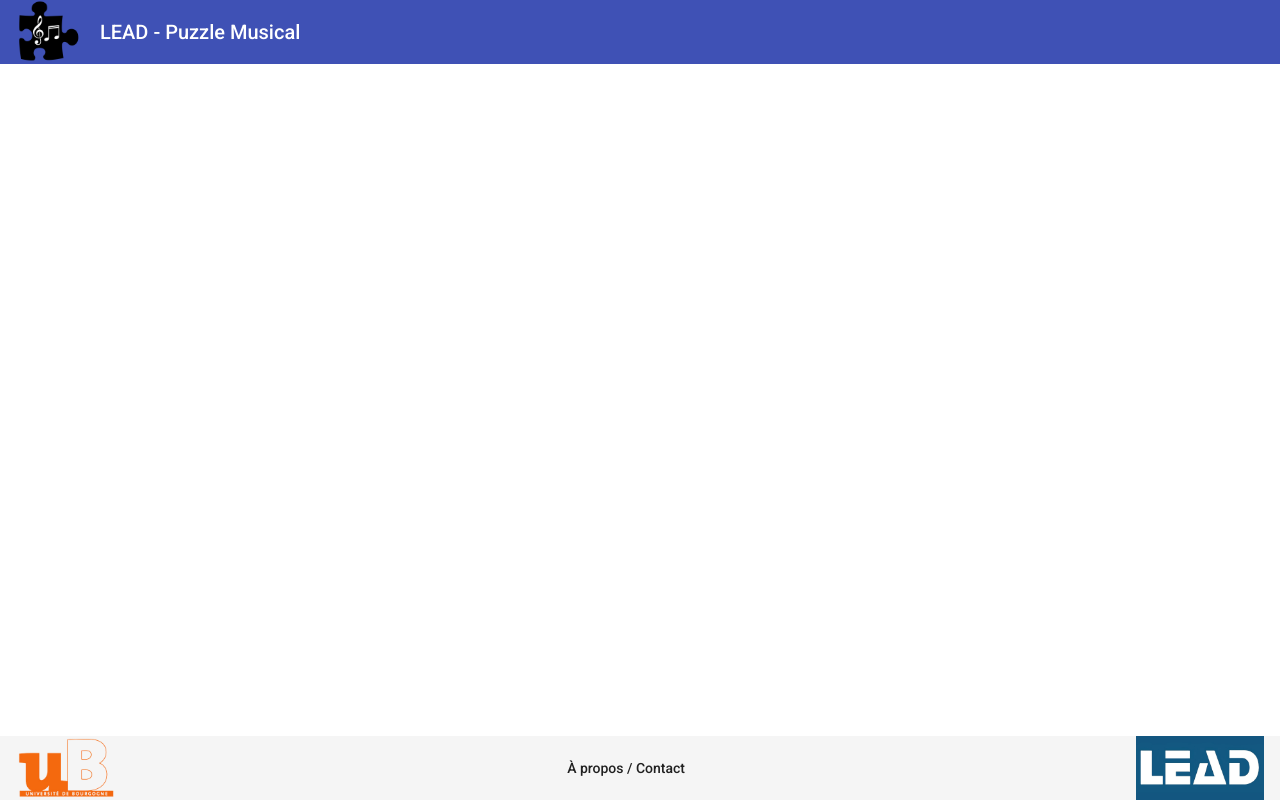
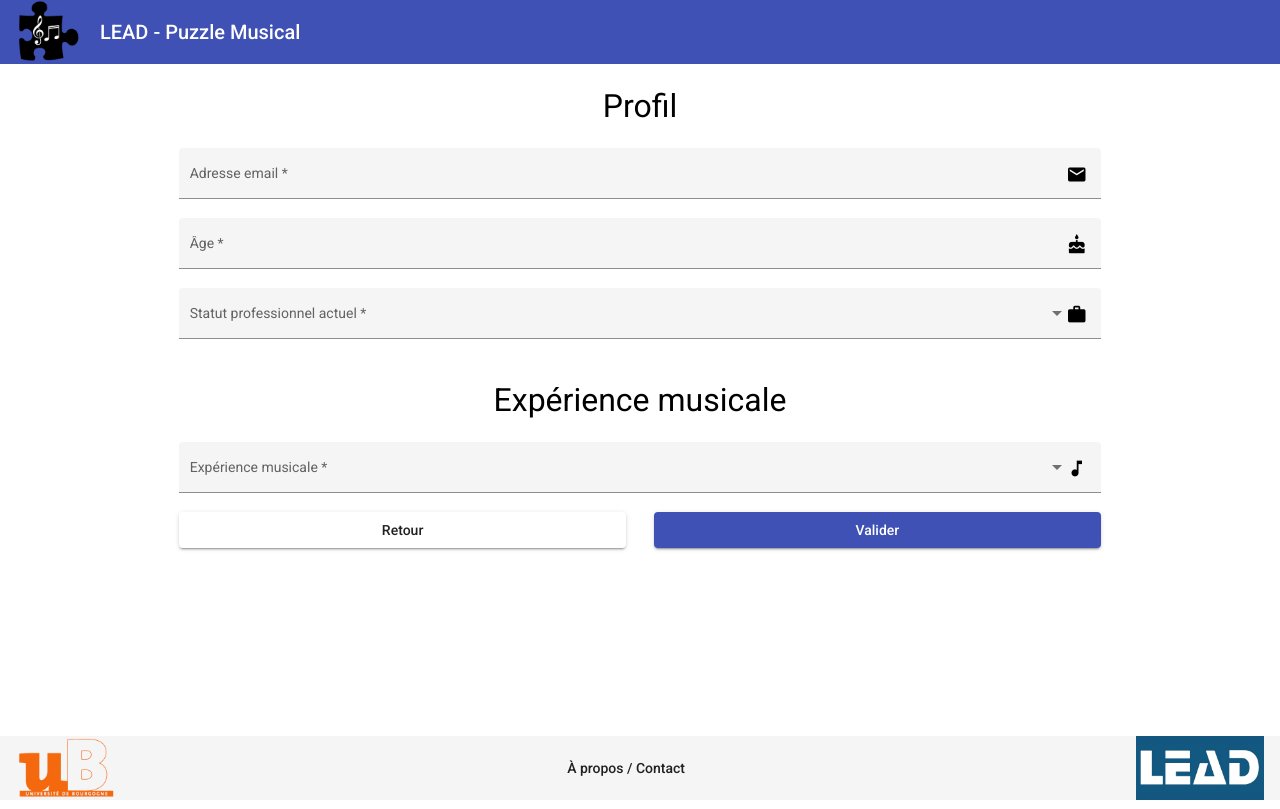
Before and after one commit to nf807942/Musical-Puzzle-Angular, an Angular app: page /form in a window 1280 px wide. Before the commit this address led to /. Built offline with nearby package versions, Linux system fonts and the light colour scheme.

Commit message:
Page formulaire

```diff
--- a/src/app/app-routing.module.ts
+++ b/src/app/app-routing.module.ts
@@ -1,12 +1,14 @@
 import { NgModule } from '@angular/core';
 import { RouterModule, Routes } from '@angular/router';
 import { AboutComponent } from './about/about.component';
+import { FormComponent } from './form/form.component';
 import { HomeComponent } from './home/home.component';
 import { PrincipeComponent } from './principe/principe.component';
 
 const routes: Routes = [
   { path: '', component: HomeComponent },
   { path: 'home', component: HomeComponent },
+  { path: 'form', component: FormComponent },
   { path: 'principe', component: PrincipeComponent },
   { path: 'about', component: AboutComponent },
 ];
--- /dev/null
+++ b/src/app/form/form.component.html
@@ -0,0 +1,75 @@
+<ng-container [formGroup]="form">
+
+    <div class="title"><span>Profil</span></div>
+
+    <mat-form-field appearance="fill">
+        <mat-label>Adresse email</mat-label>
+        <input matInput placeholder="exemple@web.fr" required formControlName="email">
+        <mat-icon matSuffix>email</mat-icon>
+        <mat-error *ngIf="form.controls['email'].errors?.required">Ce champ est requis</mat-error>
+        <mat-error *ngIf="form.controls['email'].errors?.email">L'adresse mail n'est pas valide</mat-error>
+    </mat-form-field>
+
+    <mat-form-field appearance="fill">
+        <mat-label>Âge</mat-label>
+        <input matInput type="number" min="2" max="100" required formControlName="age">
+        <mat-icon matSuffix>cake</mat-icon>
+        <mat-error *ngIf="form.controls['age'].errors?.required">Ce champ est requis</mat-error>
+        <mat-error *ngIf="form.controls['age'].errors?.min || form.controls['age'].errors?.max">L'âge saisi est invalide</mat-error>
+      </mat-form-field>
+
+      <mat-form-field appearance="fill">
+        <mat-label>Statut professionnel actuel</mat-label>
+        <mat-select required formControlName="statut">
+            <mat-option value="0">Étudiant</mat-option>
+            <mat-option value="0">Actif</mat-option>
+            <mat-option value="2">Retaité</mat-option>
+            <mat-option value="3">Sans emploi</mat-option>
+        </mat-select>
+        <mat-icon matSuffix>work</mat-icon>
+        <mat-error *ngIf="form.controls['statut'].errors?.required">Ce champ est requis</mat-error>
+    </mat-form-field>
+
+    <div class="title"><span>Expérience musicale</span></div>
+
+    <mat-form-field appearance="fill">
+        <mat-label>Expérience musicale</mat-label>
+        <mat-select required formControlName="experience">
+            <mat-option value="0">Aucune expérience</mat-option>
+            <mat-option value="1">Amateur</mat-option>
+            <mat-option value="2">Professionnel</mat-option>
+        </mat-select>
+        <mat-icon matSuffix>music_note</mat-icon>
+        <mat-error *ngIf="form.controls['experience'].errors?.required">Ce champ est requis</mat-error>
+    </mat-form-field>
+
+    <mat-form-field appearance="fill" *ngIf="form.controls['experience']?.value != 0">
+        <mat-label>De quelle manière avez-vous appris la musique ?</mat-label>
+        <mat-select required formControlName="apprentissage">
+            <mat-option value="0">Autodidacte</mat-option>
+            <mat-option value="1">Professeur particulier</mat-option>
+            <mat-option value="2">École de musique</mat-option>
+            <mat-option value="3">Conservatoire</mat-option>
+        </mat-select>
+        <mat-icon matSuffix>school</mat-icon>
+        <mat-error *ngIf="form.controls['apprentissage'].errors?.required">Ce champ est requis</mat-error>
+    </mat-form-field>
+
+    <mat-form-field appearance="fill" *ngIf="form.controls['experience']?.value != 0">
+        <mat-label>Quels instruments avez vous pratiqué ?</mat-label>
+        <input matInput type="text" placeholder="violon, flute, ..." formControlName="instruments">
+        <mat-icon matSuffix>piano</mat-icon>
+      </mat-form-field>
+
+    <mat-form-field appearance="fill" *ngIf="form.controls['experience']?.value != 0">
+        <mat-label>Combien de temps avez vous pratiqué ?</mat-label>
+        <input matInput type="number" min="0" max="100" formControlName="pratique">
+        <mat-icon matSuffix>hourglass_empty</mat-icon>
+    </mat-form-field>
+
+    <div class="buttons-group">
+        <button mat-raised-button routerLink="/">Retour</button>
+        <button mat-raised-button color="primary">Valider</button>
+    </div>
+
+</ng-container>
--- /dev/null
+++ b/src/app/form/form.component.scss
@@ -0,0 +1,13 @@
+.buttons-group {
+    padding-left: 10%;
+    padding-right: 10%;
+
+    display: flex;
+    flex-direction: row;
+    gap: 2em;
+    align-items: center;
+
+    button {
+        flex: 1;
+    }
+}
--- /dev/null
+++ b/src/app/form/form.component.ts
@@ -0,0 +1,29 @@
+import { Component, OnInit } from '@angular/core';
+import { FormBuilder, FormControl, FormGroup, Validators } from '@angular/forms';
+
+@Component({
+  selector: 'app-form',
+  templateUrl: './form.component.html',
+  styleUrls: ['./form.component.scss']
+})
+export class FormComponent implements OnInit {
+
+  form: FormGroup;
+
+  constructor(
+    private fb: FormBuilder
+  ) { }
+
+  ngOnInit(): void {
+    this.form = this.fb.group({
+      email: this.fb.control('', {validators:[Validators.required, Validators.email]}),
+      age: this.fb.control('', {validators:[Validators.required, Validators.min(2), Validators.max(100)]}),
+      statut: this.fb.control('', {validators:[Validators.required]}),
+      experience: this.fb.control('', {validators:[Validators.required]}),
+      apprentissage: this.fb.control('', {validators:[Validators.required]}),
+      instruments: this.fb.control('', {validators:[Validators.required]}),
+      pratique: this.fb.control('', {validators:[Validators.required]}),
+    })
+  }
+
+}
--- a/src/app/home/home.component.html
+++ b/src/app/home/home.component.html
@@ -3,7 +3,7 @@
     <div class="title-big"><span>Bienvenue !</span></div>
     <div class="title"><span>Puzzle musical</span></div>
     <div class="buttons-group">
-        <button mat-raised-button color="primary">Jouer</button>
+        <button routerLink="form" mat-raised-button color="primary">Jouer</button>
         <button routerLink="principe" mat-raised-button color="primary">Comment jouer ?</button>
         <button mat-raised-button color="primary">Entrainement</button>
     </div>
--- a/src/app/principe/principe.component.html
+++ b/src/app/principe/principe.component.html
@@ -1,7 +1,7 @@
 <div class="title"><span>Comment jouer ?</span></div>
 
 <div class="buttons-group">
-    <button mat-raised-button color="primary">Jouer</button>
+    <button routerLink="form" mat-raised-button color="primary">Jouer</button>
     <button mat-raised-button color="primary">Entrainement</button>
 </div>
 
--- a/src/styles.scss
+++ b/src/styles.scss
@@ -29,3 +29,9 @@ body { margin: 0; font-family: Roboto, "Helvetica Neue", sans-serif; }
     margin-top: 1em;
     margin-bottom: 1em;
 }
+
+.mat-form-field {
+    width: 80%;
+    padding-left: 10%;
+    padding-right: 10%;
+}
```
Also changed, not shown: src/app/app.module.ts (+13 -2 lines), 1 other file (tests, documents, lock files or other folders).
